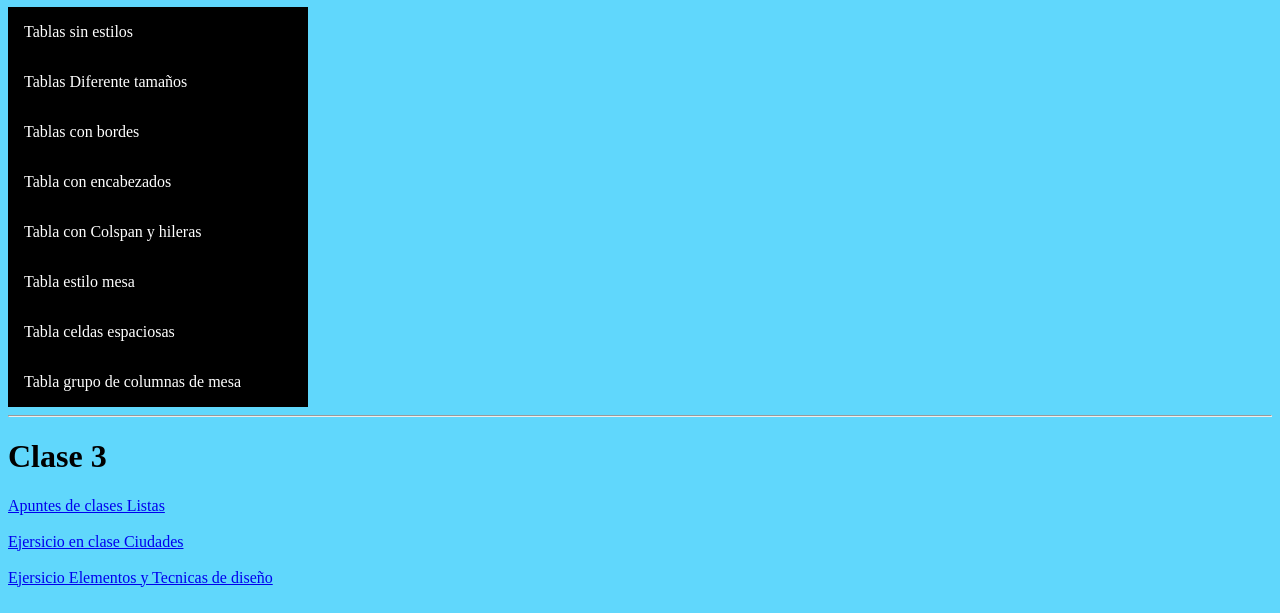
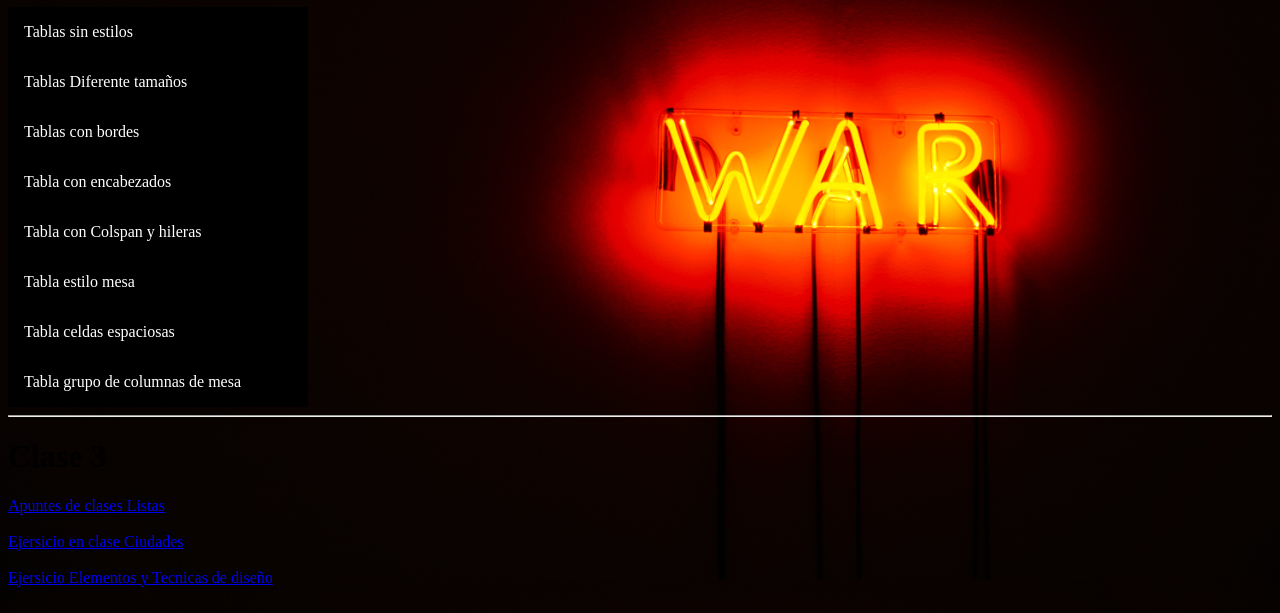
Before and after one commit to AndersonC09/programacion-orientadad-a-eventos, a plain HTML site: page index.html in a window 1280 px wide. Shown: the part 274-887 px from the top of the page. Drawn offline with Linux system fonts and the light colour scheme.

Commit message:
index.html

```diff
--- a/index.html
+++ b/index.html
@@ -24,7 +24,15 @@
 
         }
         li a:hover{
-            background-color: rgb(96, 215, 252);
+            background-color: rgb(255, 100, 100);
+        }
+         body{
+            background-image: url(Fondo3.jpg);
+        background-size: cover;
+        background-repeat: no-repeat;
+        background-position: center;
+        background-attachment: fixed;
+        }
     </style>
 </head>
 
```
